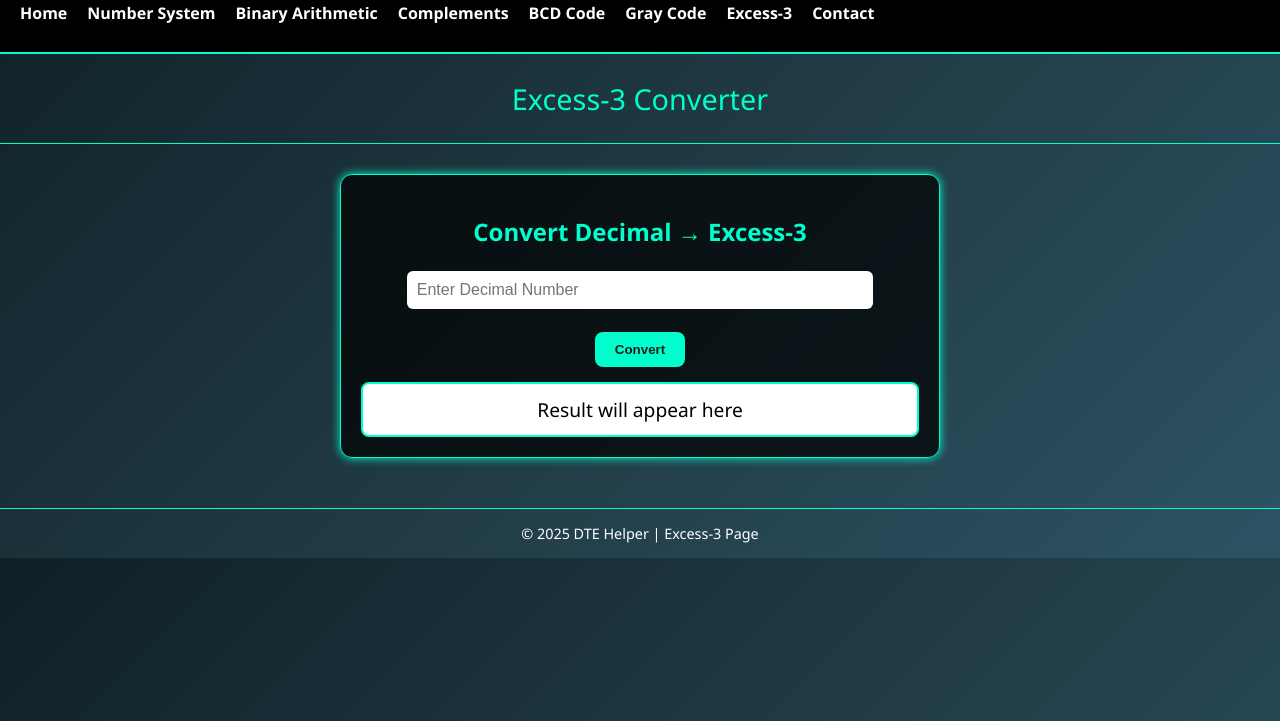
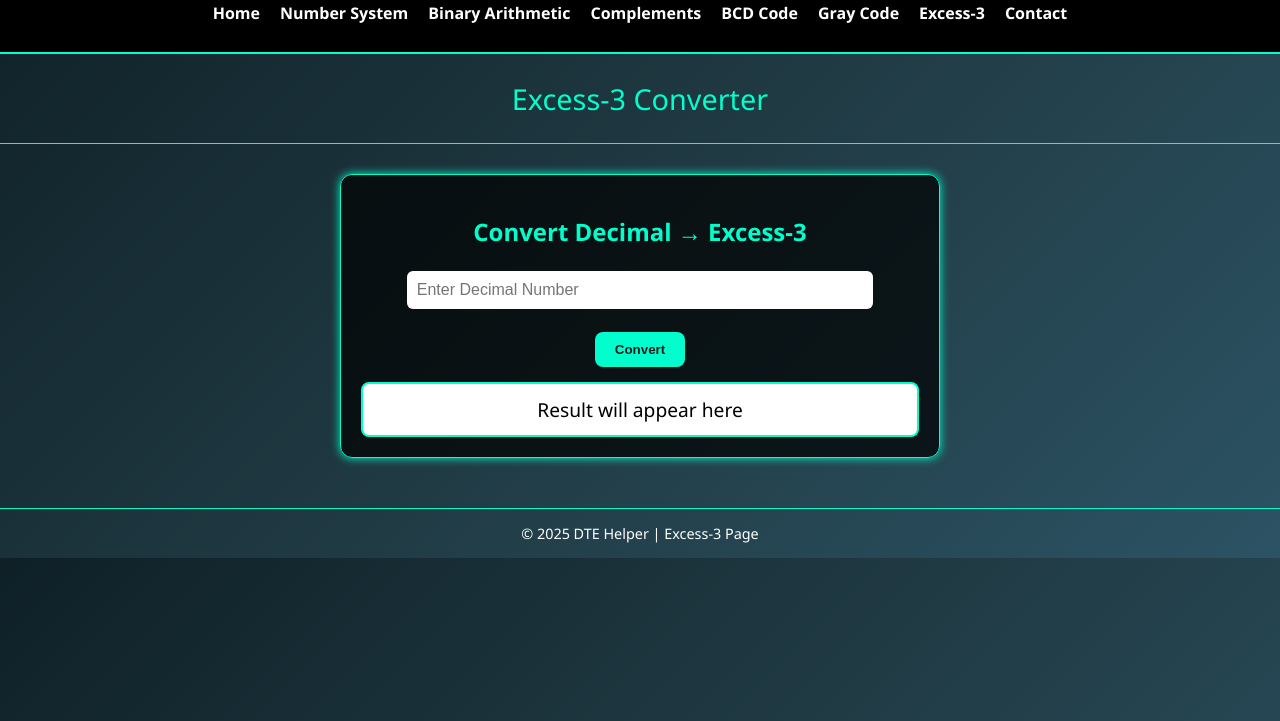
Before and after one commit to Samsung-s24/DTE-Helper, a plain HTML site: page Excess-3.html in a window 1280 px wide. Shown: the part 79-800 px from the top of the page. Drawn offline with Linux system fonts and the light colour scheme.

Commit message:
Update Excess-3.html

```diff
--- a/Excess-3.html
+++ b/Excess-3.html
@@ -34,6 +34,12 @@
       overflow-x: auto;
       white-space: nowrap;
       padding: 8px 10px;
+    }
+
+    @media (min-width: 768px) {
+      nav {
+        justify-content: center;
+      }
     }
 
     nav a {
```
